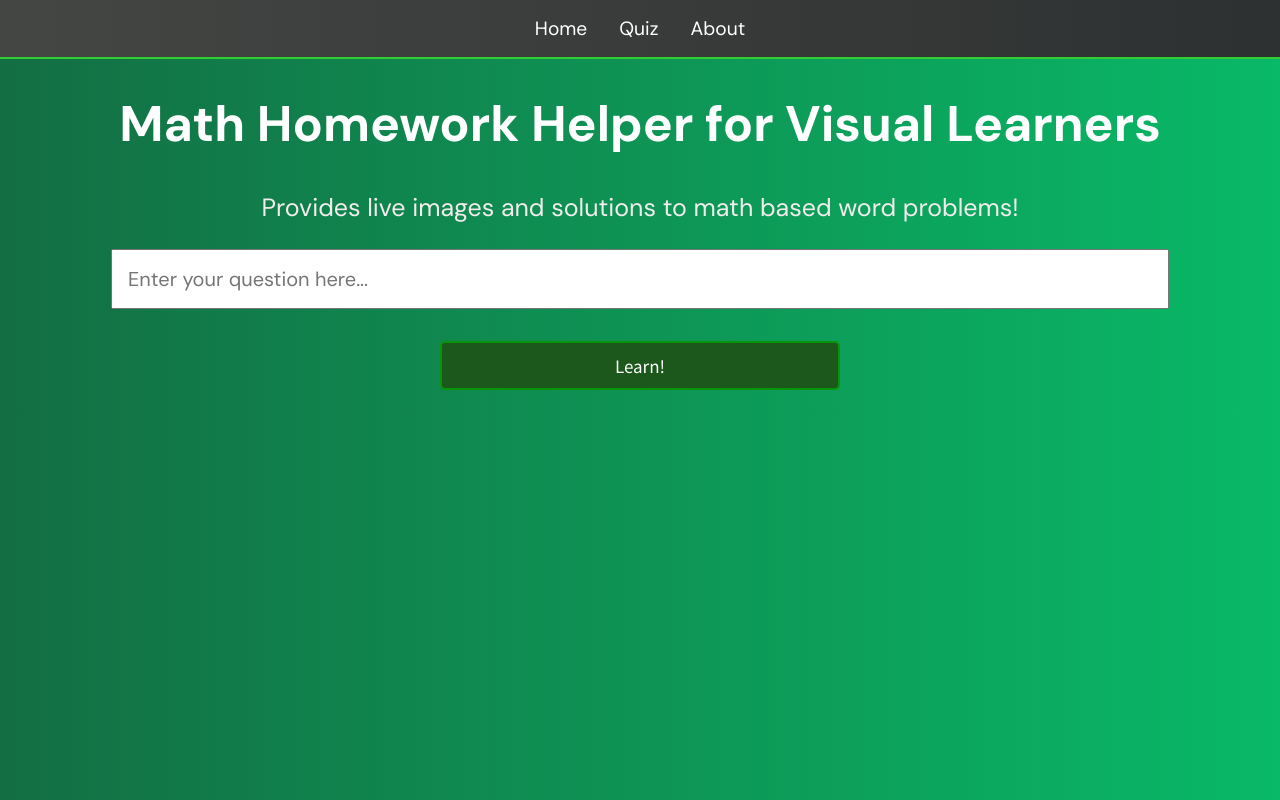
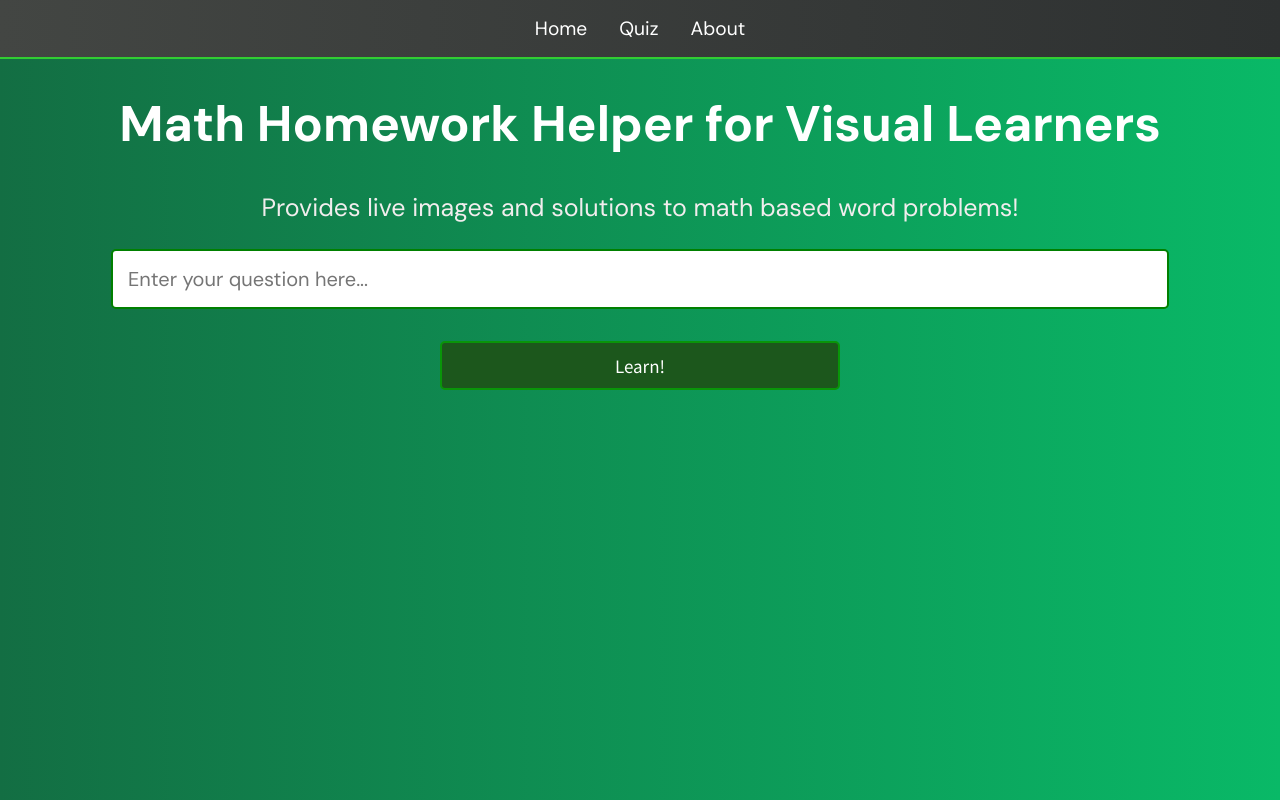
Before and after one commit to IanDBrown/henHacks2024, a React (Vite) app in the folder frontend/: page /homework-helper in a window 1280 px wide. Built offline with nearby package versions, Linux system fonts and the light colour scheme; a web font is replaced by a local one; what ldrs would draw is missing.

Commit message:
styled input box

```diff
--- a/frontend/src/css/hwHelper.module.css
+++ b/frontend/src/css/hwHelper.module.css
@@ -81,4 +81,12 @@
 	display: block; /* Ensures the input field is treated as a block-level element */
 	font-family: Dm Sans, sans-serif;
 	outline: none;
+	border: 2px solid green;
+	border-radius: 5px;
 }
+
+.queryInput input:focus {
+	box-shadow: 0 0 10px rgb(13, 196, 13);
+	border: 2px solid rgb(13, 193, 13);
+	transition: 0.3s;
+}
```
